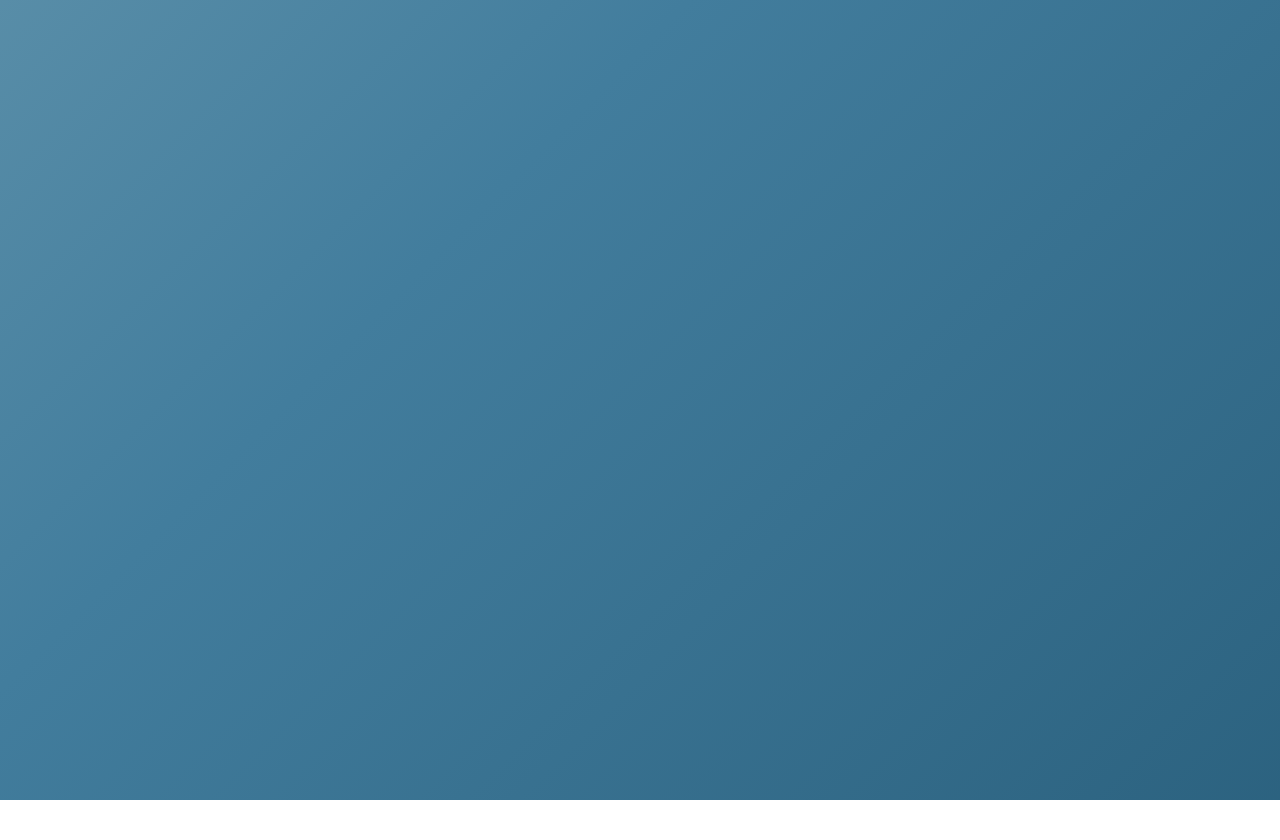
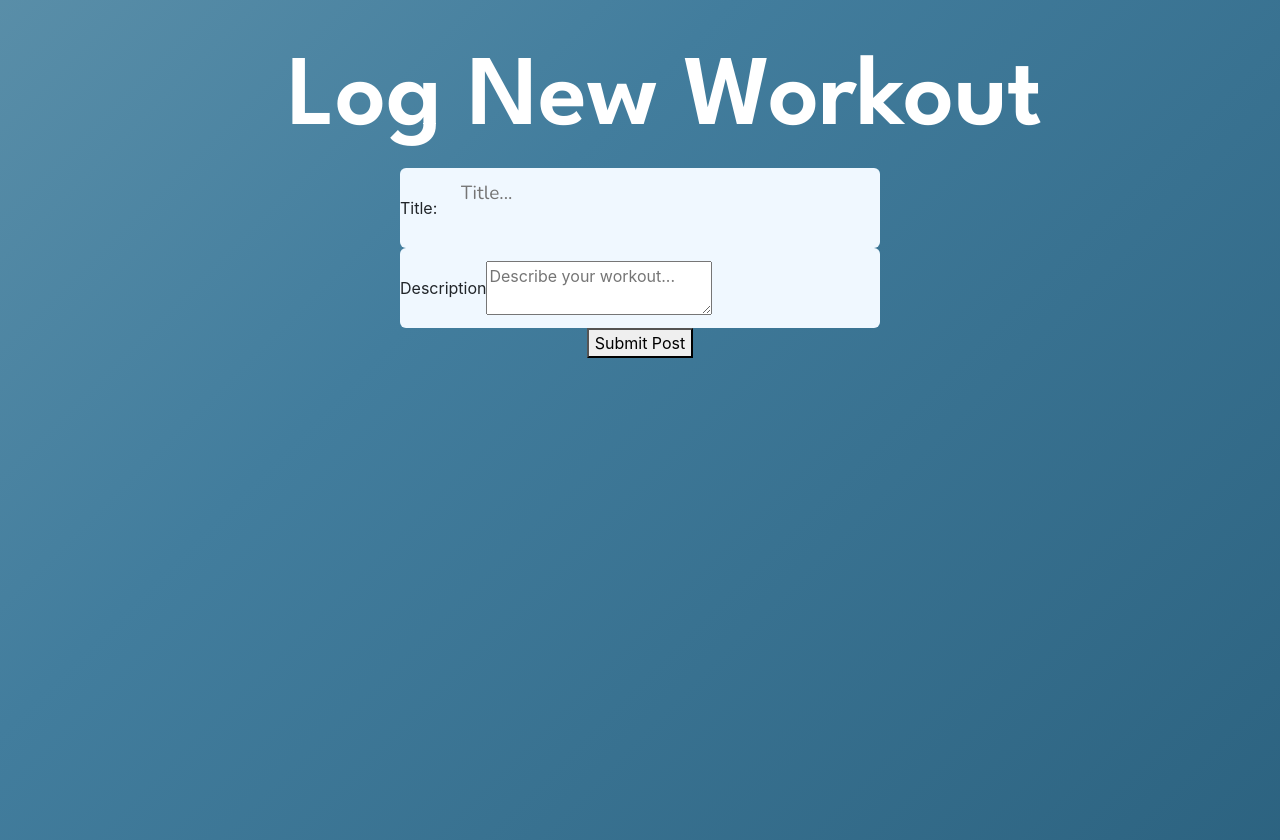
Before and after one commit to AyahKash/ByteBod, a React (Create React App) app: page /createpost in a window 1280 px wide. Before the commit this address had no page. Before the commit the page ends 800 px from the top, so only its background shows below. Built offline with nearby package versions, Linux system fonts and the light colour scheme.

Commit message:
Added posting feature using Firestore

```diff
--- a/package.json
+++ b/package.json
@@ -12,7 +12,7 @@
     "react-bootstrap": "^2.10.1",
     "react-dom": "^18.2.0",
     "react-router-dom": "^6.22.0",
-    "react-scripts": "5.0.1",
+    "react-scripts": "^4.0.3",
     "web-vitals": "^2.1.4"
   },
   "scripts": {
--- a/src/App.js
+++ b/src/App.js
@@ -7,6 +7,7 @@ import { BrowserRouter as Router, Routes, Route } from 'react-router-dom';
 import { HomePage } from './components/pages/HomePage';
 import { Settings } from "./components/pages/Settings";
 import { Profile } from "./components/pages/Profile";
+import { CreatePost } from "./components/pages/CreatePost"
 
 function App() {
   return (
@@ -17,6 +18,7 @@ function App() {
         <Route path="/homepage" element={<React.Fragment><HomePage /><AuthDetails /></React.Fragment>} />
         <Route path="/settings" element={<Settings />} />
         <Route path="/profile" element={<Profile />} />
+        <Route path="/createpost" element={<CreatePost/>}/>
       </Routes>
     </div>
   );
--- /dev/null
+++ b/src/components/pages/CreatePost.js
@@ -0,0 +1,46 @@
+import React, { useState } from 'react';
+import { addDoc, collection } from 'firebase/firestore';
+import { db, auth } from '../../firebase';
+import "./CreatePost.css";
+import { useNavigate } from 'react-router-dom';
+import { create } from 'domain';
+
+export const CreatePost = () => {
+  const [title, setTitle] = useState("");
+  const [postText, setPostText] = useState("");
+
+  const postsCollectionRef = collection(db, "posts");
+  let navigate = useNavigate();
+
+  const createPost = async () => {
+    await addDoc(postsCollectionRef, {
+        title,
+        postText,
+        author: {name: auth.currentUser.displayName, id: auth.currentUser.uid},
+    })
+    navigate("/homepage");
+};
+
+  return (
+    <div className="createPostPage">
+        <div className="cpContainer">
+            <h1>Log New Workout</h1>
+            <div className="input">
+                <label> Title: </label>
+                <input placeholder="Title..." onChange={(event) =>
+                    {setTitle(event.target.value);
+                    }}
+                />
+            </div>
+            <div className="input">
+                <label> Description </label>
+                <textarea placeholder="Describe your workout..." onChange={(event) =>
+                    {setPostText(event.target.value);
+                    }}
+                />
+            </div>
+            <button onClick={createPost}>Submit Post</button>
+        </div>
+    </div>
+  )
+}
--- a/src/components/pages/HomePage.js
+++ b/src/components/pages/HomePage.js
@@ -1,12 +1,39 @@
-import React from 'react'
+import React, { useEffect, useState } from 'react';
+import { useNavigate } from "react-router-dom";
+import { getDocs, collection } from "firebase/firestore";
+import { db } from "../../firebase";
 import Navbar from "../Navbar";
+import Button from "../Button";
 import "./HomePage.css"
 
 export const HomePage = () => {
+  const navigate = useNavigate();
+  const [postList, setPostList] = useState([]);
+  const postsCollectionRef = collection(db, "posts");
+  useEffect(() => {
+    const getPosts = async () => {
+      const data = await getDocs(postsCollectionRef);
+      setPostList(data.docs.map((doc) => ({...doc.data(), id: doc.id})))
+    };
+    getPosts();
+  });
   return (
     <div>
       <Navbar />
-      <div>HomePage</div>
+      <Button onClick={() => navigate("/createpost")}>Create a Post</Button>
+      <div className="homepage"> {postList.map((post) => {
+        return (
+        <div className="Post">
+          <div className="postHeader">
+            <h3>{post.title}</h3>
+          </div>
+          <div className="postText">
+            {post.postText}
+          </div>
+        </div>
+        );
+      })}
+      </div>
     </div>
   )
-}
+};
--- a/src/firebase.js
+++ b/src/firebase.js
@@ -1,6 +1,6 @@
 // Import the functions you need from the SDKs you need
 import { initializeApp } from "firebase/app";
-// import {getFirestore} from "@firebase/firestore";
+import { getFirestore } from "firebase/firestore";
 import { getAuth } from "firebase/auth";
 
 // TODO: Add SDKs for Firebase products that you want to use
@@ -19,4 +19,5 @@ const firebaseConfig = {
 // Initialize Firebase
 const app = initializeApp(firebaseConfig);
 // const analytics = getAnalytics(app);// Initialize Firebase Authentication and get a reference to the service
+export const db = getFirestore(app);
 export const auth = getAuth(app);
```
Also changed, not shown: src/components/pages/CreatePost.css (added), 1 other file (tests, documents, lock files or other folders).
